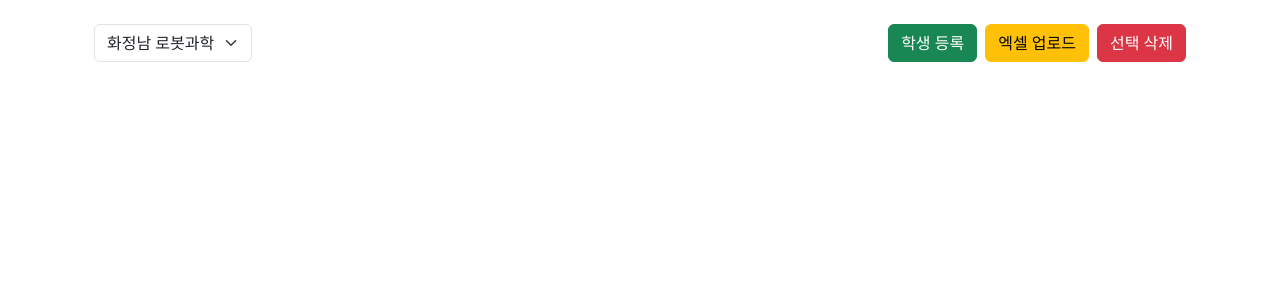
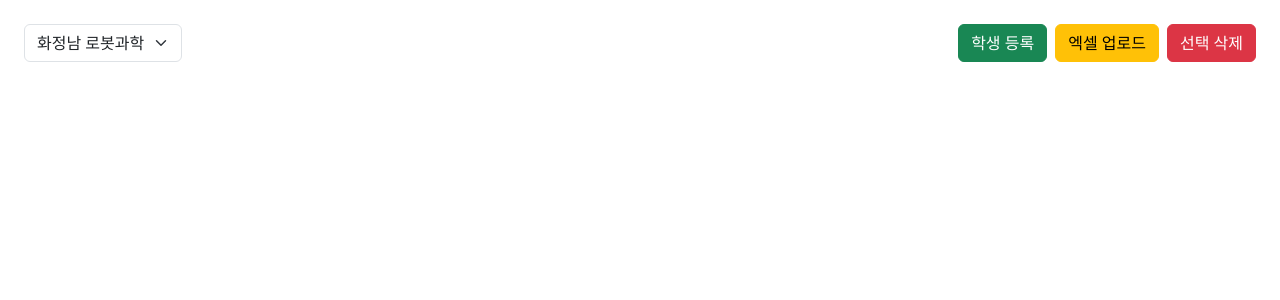
Before and after one commit to steam-making/attendance-system, a Django app: page /attendance/list/ in a window 1280 px wide. Shown: the part 56-356 px from the top of the page. Run offline with Django 5.2, Linux system fonts and the light colour scheme; a user stored in the database is signed in; data comes from the database, SQL or seed files in the repository; data that the repository does not hold is empty; some libraries are stand-ins or nearby versions.

Commit message:
ui 변경

```diff
--- a/attendance/templates/attendance/attendance_list.html
+++ b/attendance/templates/attendance/attendance_list.html
@@ -5,11 +5,11 @@
         background-color:#f8f8f8 !important;
     }
 
-    .table {
+    {% comment %} .table {
     white-space: nowrap;        /* 줄바꿈 금지 */
     overflow-x: auto;           /* 넘치면 좌우 스크롤 허용 */
     display: block;             /* 모바일에서 강제로 가로 스크롤 */
-}
+    } {% endcomment %}
 
 </style>
 {% endblock %}
@@ -45,12 +45,12 @@
         {% endfor %}
     {% endif %}
 
-    <div class="container mt-5">
+    <div class="container-fluid mt-4">
 
 
         {% for department, students in departments.items %}
         <h4 class="mt-5">{{ department }} ({{ students|length }}명)</h4>
-        <table class="table text-center align-middle">
+        <table class="table w-100 text-center align-middle">
             <thead class="{{ color_map_header|dict_get:department }}">
                 <tr>
                     <th><input type="checkbox" id="select-all-{{ department }}" onclick="toggleDepartment('{{ department }}', this)"></th>
--- a/templates/base.html
+++ b/templates/base.html
@@ -44,7 +44,7 @@
         </nav>
 
 
-    <div class="container">
+    <div class="container-fluid mt-4">
         {% block content %}{% endblock %}
     </div>
 
```
